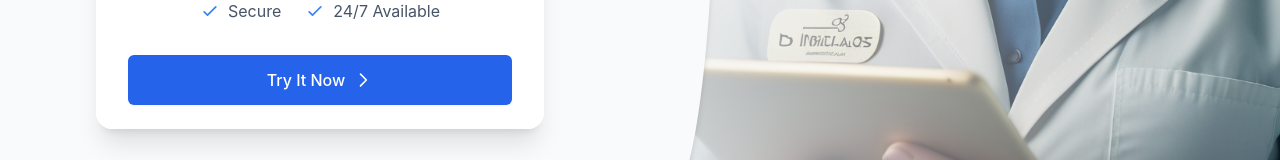
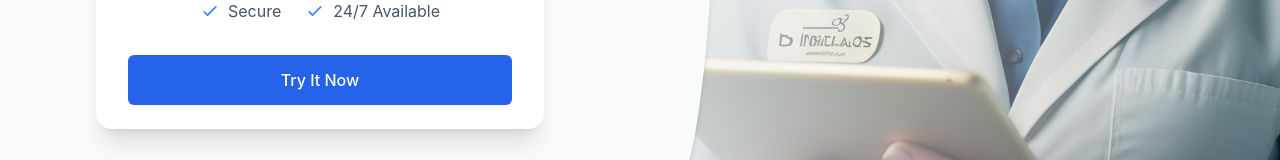
Before and after one commit to iuliaL/labsexplained, a React (Create React App) app in the folder frontend/: page / in a window 1280 px wide. Shown: the part 600-760 px from the top of the page. Built offline with nearby package versions, Linux system fonts and the light colour scheme.

Commit message:
removed arrow right

```diff
--- a/frontend/src/components/WelcomeStep.tsx
+++ b/frontend/src/components/WelcomeStep.tsx
@@ -54,9 +54,6 @@ export const WelcomeStep: React.FC<WelcomeStepProps> = ({ onNext }) => (
       className="w-full max-w-sm mx-auto flex justify-center items-center py-3 px-4 border border-transparent rounded-md shadow-sm text-base font-medium text-white bg-blue-600 hover:bg-blue-700 focus:outline-none focus:ring-2 focus:ring-offset-2 focus:ring-blue-500 transition-colors"
     >
       Try It Now
-      <svg className="ml-2 h-5 w-5" fill="none" viewBox="0 0 24 24" stroke="currentColor">
-        <path strokeLinecap="round" strokeLinejoin="round" strokeWidth={2} d="M9 5l7 7-7 7" />
-      </svg>
     </button>
   </div>
 );
```
